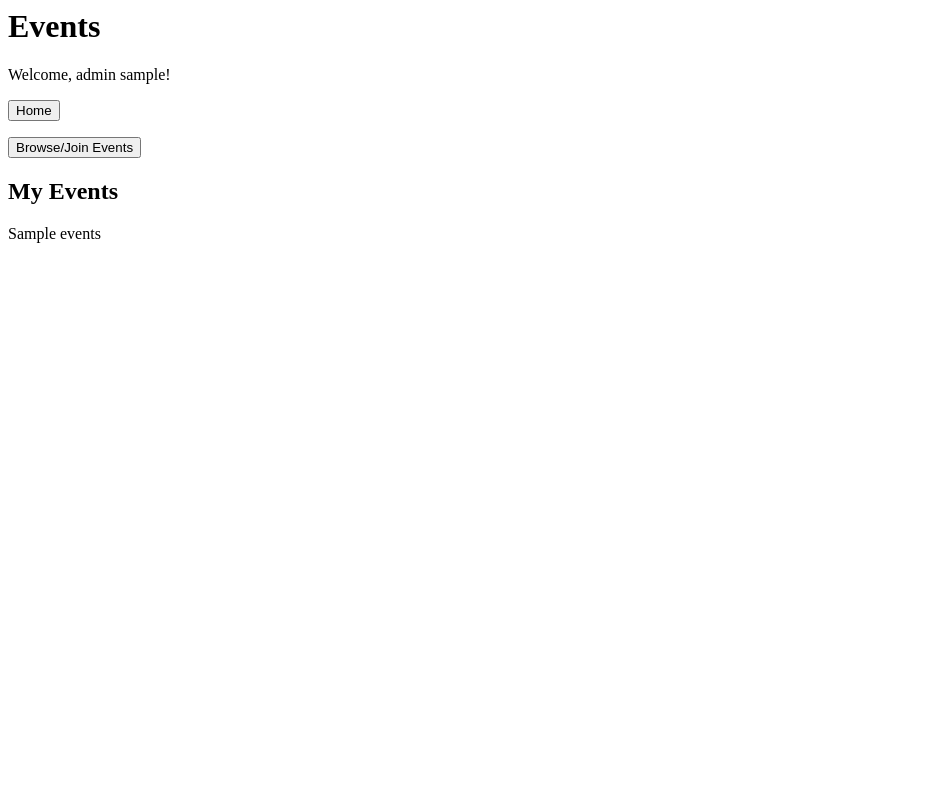
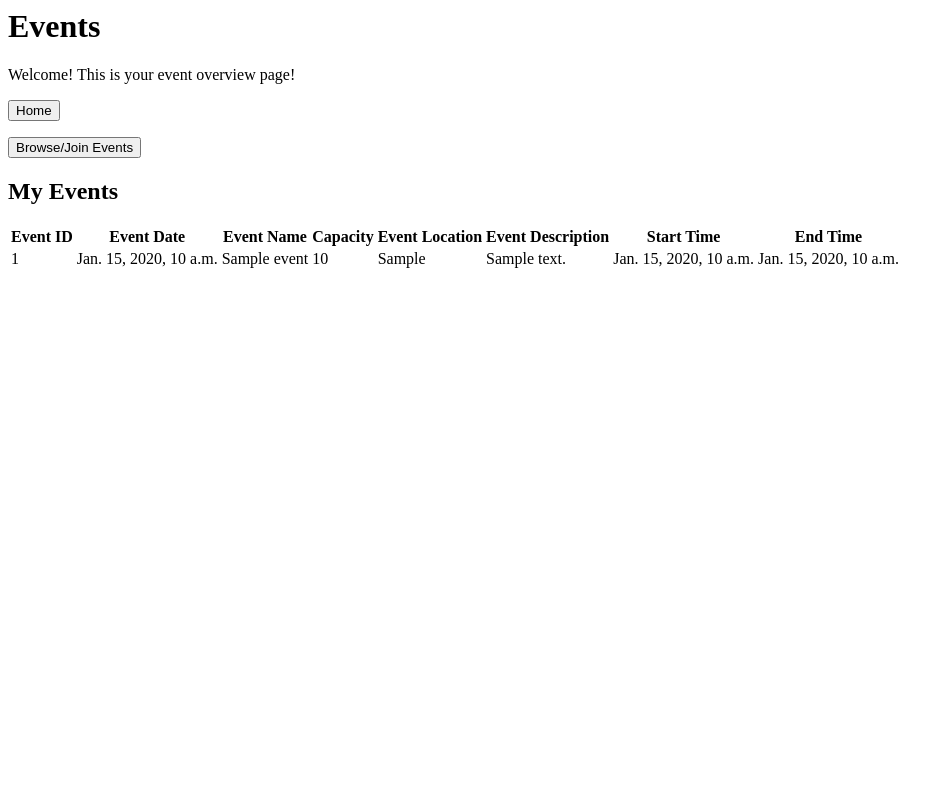
Before and after one commit to kbkbowo/DBM_final_project, a Django app: template templates/event.html in a window 1280 px wide. Shown: the whole page, without its empty margins (0-949 px from the left). Run offline with Django 4.2, Linux system fonts and the light colour scheme; the template is opened without the code that fills it: most values are stand-ins (such as "Sample title", 1, 10 or a date in 2020).

Commit message:
before I zzz

```diff
--- a/myapp/views.py
+++ b/myapp/views.py
@@ -534,6 +534,6 @@ def event_join(request, event_id=-1):
         join_event(user_id, event_id)
         status = "Successfully joined this event."
     except:
-        status = "Failed to join this event. An user can only join each event once per day."
+        status = "Failed to join this event. Are you already in this event?."
 
     return render(request, 'event_join.html', {"status": status})
--- a/templates/event.html
+++ b/templates/event.html
@@ -5,7 +5,7 @@
 
 <body>
     <h1>Events</h1>
-    <p>Welcome, {{ user_level }} {{ user_name }}!</p>
+    <p>Welcome! This is your event overview page!</p>
 
     <form method="post">
         {% csrf_token %}
@@ -16,4 +16,28 @@
         <button type="submit" formaction="../event_browse/">Browse/Join Events</button>
     </form>
     <h2>My Events</h2>
-    {{ events }}
+    <!-- # e.Event_ID, e.Event_date, e.Event_name, e.Capacity, e.Event_location, e.Event_description, e.Start_time, e.End_time -->
+    <table>
+        <tr>
+            <th>Event ID</th>
+            <th>Event Date</th>
+            <th>Event Name</th>
+            <th>Capacity</th>
+            <th>Event Location</th>
+            <th>Event Description</th>
+            <th>Start Time</th>
+            <th>End Time</th>
+        </tr>
+        {% for e in events %}
+        <tr>
+            <td>{{ e.event_id }}</td>
+            <td>{{ e.event_date }}</td>
+            <td>{{ e.event_name }}</td>
+            <td>{{ e.capacity }}</td>
+            <td>{{ e.event_location }}</td>
+            <td>{{ e.event_description }}</td>
+            <td>{{ e.start_time }}</td>
+            <td>{{ e.end_time }}</td>
+        </tr>
+        {% endfor %}
+    </table>
--- a/templates/home.html
+++ b/templates/home.html
@@ -37,7 +37,7 @@
             </form>
             <form method="post">
                 {% csrf_token %}
-                <button type="submit" formaction="event/">Events/Join Events</button>
+                <button type="submit" formaction="event/">Events</button>
             </form>
         </div>
         <div class="box2" style="width: 400px; float: right;background-color: rgb(234, 153, 129);">
```
Also changed, not shown: templates/event_browse.html (+25 -1 lines).
